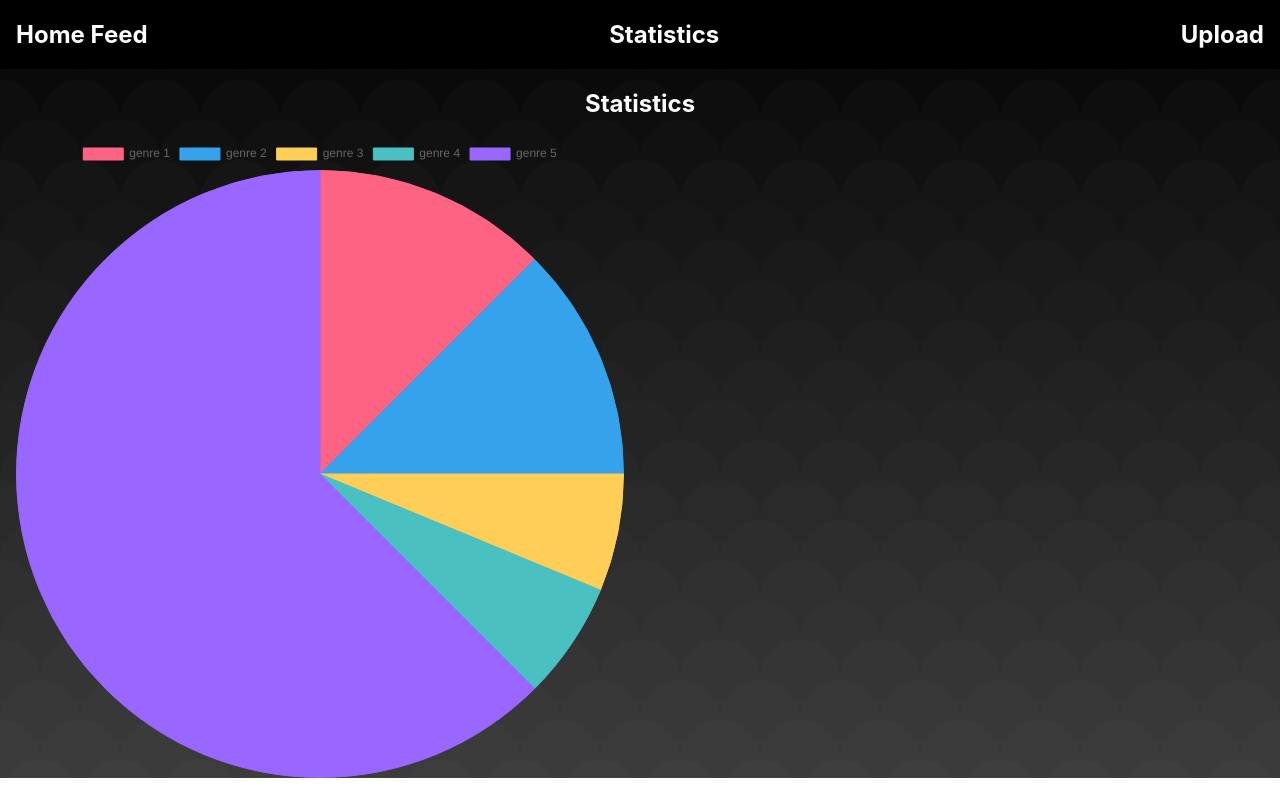
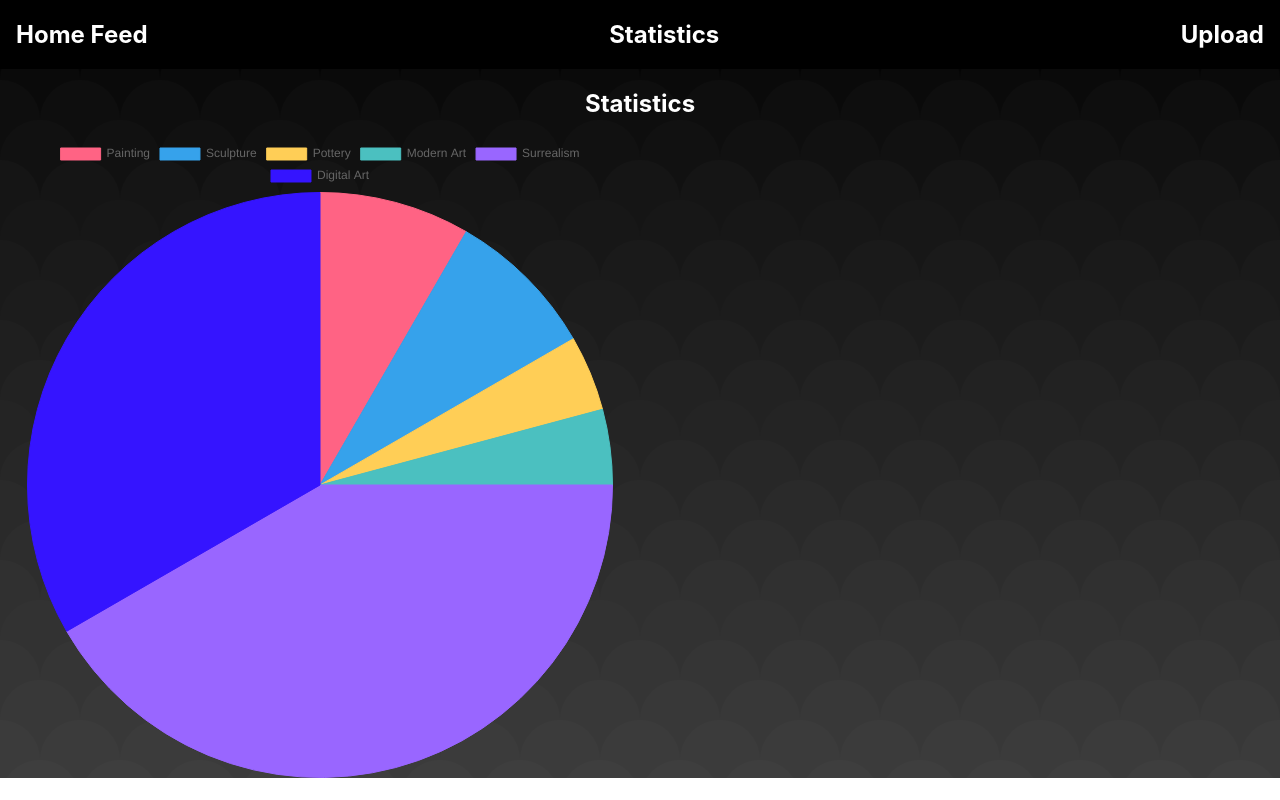
Before and after one commit to MadisonEvans94/project-2-picshare, a React (Create React App) app: page /statistics in a window 1280 px wide. Built offline with nearby package versions, Linux system fonts and the light colour scheme; data requests are answered from the project's data file.

Commit message:
final bugs fixed for statistics

```diff
--- a/src/pages/Statistics/Statistics.jsx
+++ b/src/pages/Statistics/Statistics.jsx
@@ -1,7 +1,7 @@
 import React from "react";
 import PieChart from "../../components/PieChart/PieChart";
 const formatData = (masterList) => {
-	const genreCount = [0, 0, 0, 0, 0];
+	const genreCount = [0, 0, 0, 0, 0, 0];
 	masterList.forEach((artwork) => {
 		switch (artwork.cat) {
 			case "Painting":
@@ -26,10 +26,17 @@ const formatData = (masterList) => {
 		}
 	});
 	return {
-		labels: ["genre 1", "genre 2", "genre 3", "genre 4", "genre 5"],
+		labels: [
+			"Painting",
+			"Sculpture",
+			"Pottery",
+			"Modern Art",
+			"Surrealism",
+			"Digital Art",
+		],
 		datasets: [
 			{
-				label: "Distribution of Genres",
+				label: "Number of Posts",
 				data: genreCount,
 				backgroundColor: [
 					"rgba(255, 99, 132, 1)",
@@ -37,6 +44,7 @@ const formatData = (masterList) => {
 					"rgba(255, 206, 86, 1)",
 					"rgba(75, 192, 192, 1)",
 					"rgba(153, 102, 255, 1)",
+					"rgba(53, 20, 255, 1)",
 				],
 				borderColor: [
 					"rgba(255, 99, 132, 1)",
@@ -44,6 +52,7 @@ const formatData = (masterList) => {
 					"rgba(255, 206, 86, 1)",
 					"rgba(75, 192, 192, 1)",
 					"rgba(153, 102, 255, 1)",
+					"rgba(53, 20, 255, 1)",
 				],
 				borderWidth: 1,
 			},
```
